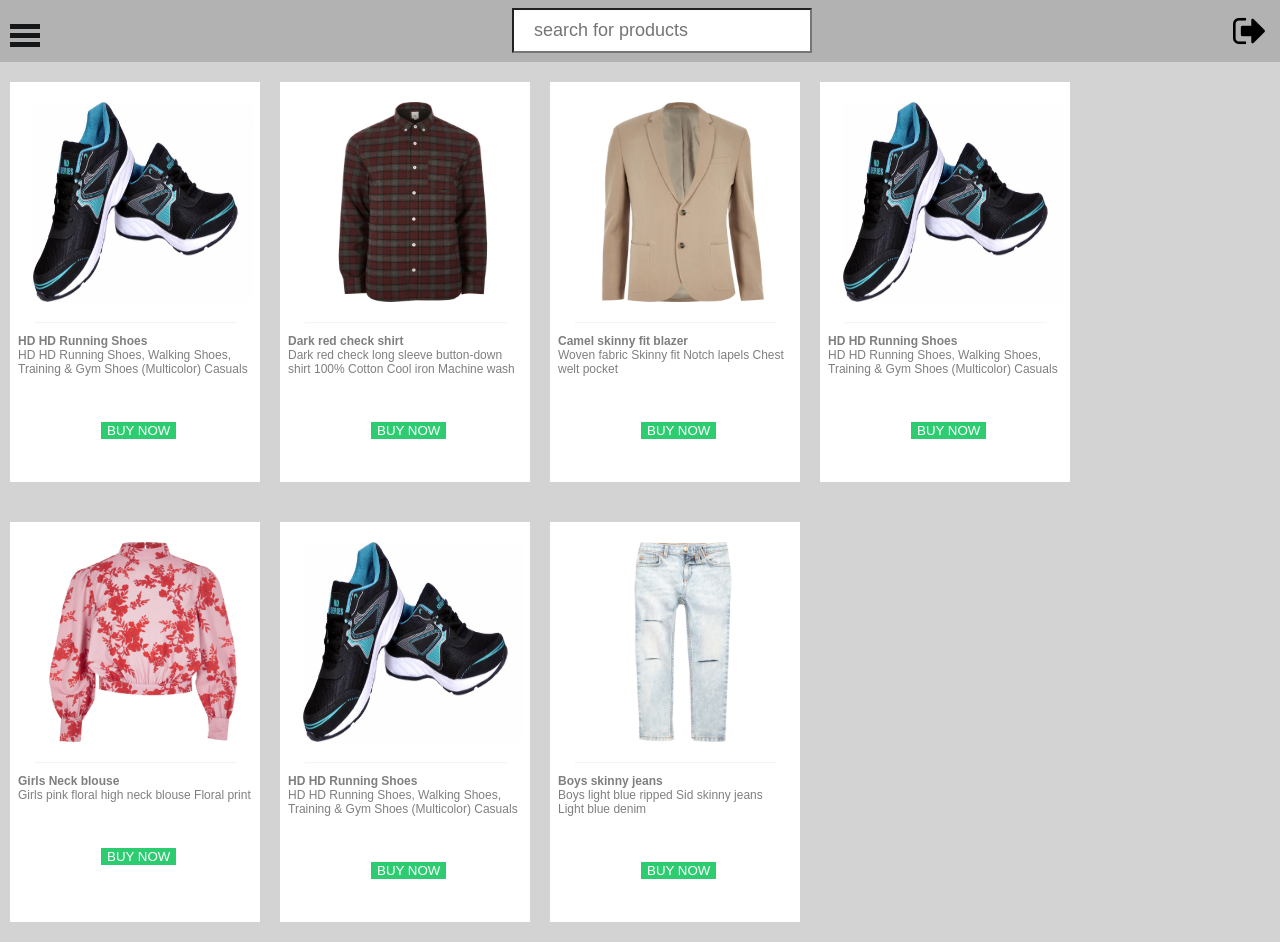
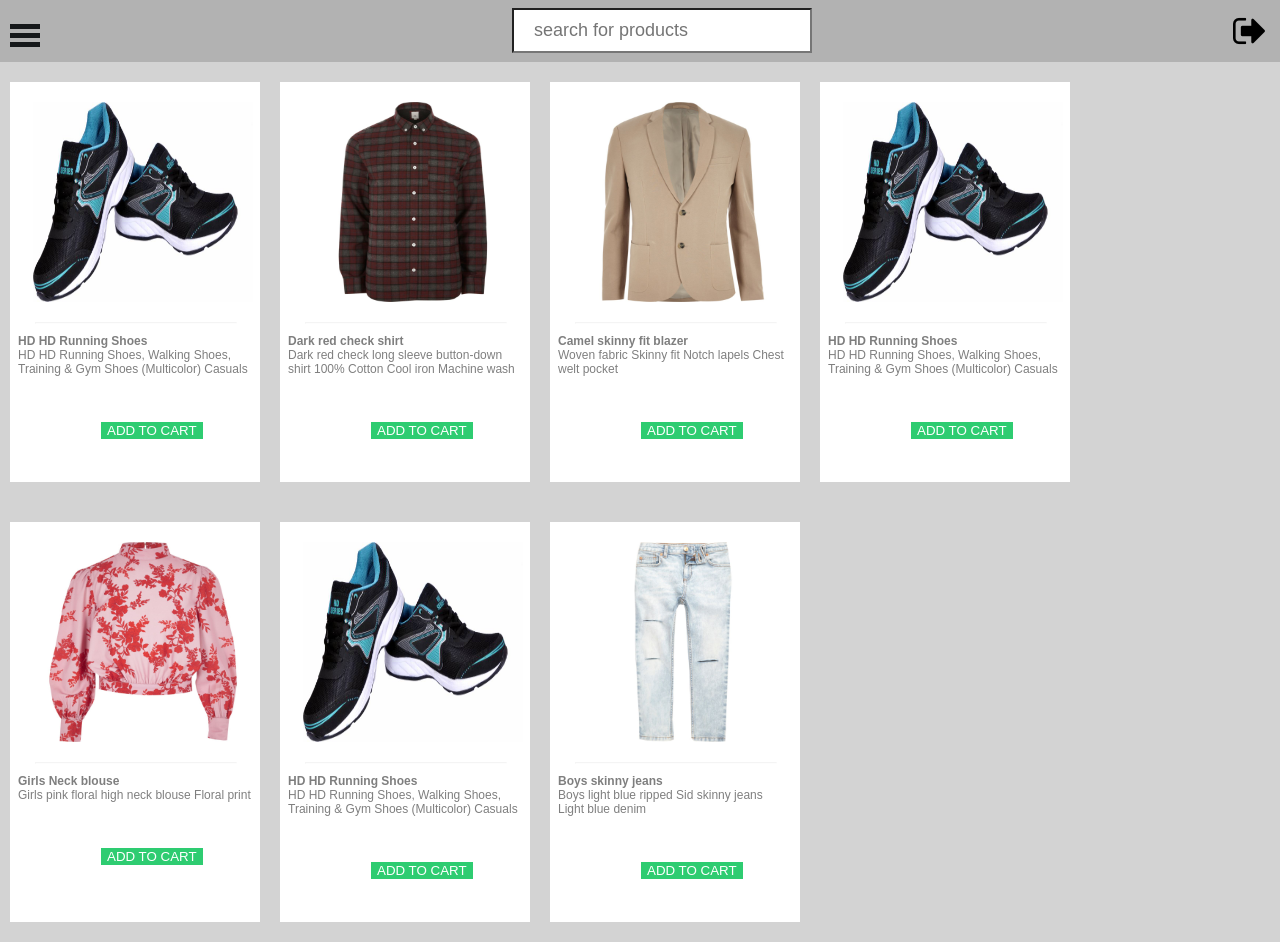
Before and after one commit to jomasim/store-manager, a plain HTML site: page UI/home.html in a window 1280 px wide. Drawn offline with Linux system fonts and the light colour scheme.

Commit message:
[#161087625] renamed buy nos button to add to cart

```diff
--- a/UI/home.html
+++ b/UI/home.html
@@ -39,7 +39,7 @@
                             HD HD Running Shoes, Walking Shoes, Training & Gym Shoes (Multicolor) Casuals
                         </p>
                     </div>
-                    <input type="button" value="BUY NOW" name="add-cart" class="btn-add-to-cart">
+                    <input type="button" value="ADD TO CART" name="add-cart" class="btn-add-to-cart">
                 </div>
                 <div class="card">
                     <img src="static/images/shirt.jpeg" class="product">
@@ -50,7 +50,7 @@
                             Dark red check long sleeve button-down shirt 100% Cotton Cool iron Machine wash
                         </p>
                     </div>
-                    <input type="button" value="BUY NOW" name="add-cart" class="btn-add-to-cart">
+                    <input type="button" value="ADD TO CART" name="add-cart" class="btn-add-to-cart">
                 </div>
 
                 <div class="card">
@@ -62,7 +62,7 @@
                             Woven fabric Skinny fit Notch lapels Chest welt pocket
                         </p>
                     </div>
-                    <input type="button" value="BUY NOW" name="add-cart" class="btn-add-to-cart">
+                    <input type="button" value="ADD TO CART" name="add-cart" class="btn-add-to-cart">
                 </div>
                 <div class="card">
                     <img src="static/images/shoes.jpeg" class="product">
@@ -73,7 +73,7 @@
                             HD HD Running Shoes, Walking Shoes, Training & Gym Shoes (Multicolor) Casuals
                         </p>
                     </div>
-                    <input type="button" value="BUY NOW" name="add-cart" class="btn-add-to-cart">
+                    <input type="button" value="ADD TO CART" name="add-cart" class="btn-add-to-cart">
                 </div>
                 <div class="card">
                     <img src="static/images/blouse.jpeg" class="product">
@@ -84,7 +84,7 @@
                             Girls pink floral high neck blouse Floral print
                         </p>
                     </div>
-                    <input type="button" value="BUY NOW" name="add-cart" class="btn-add-to-cart">
+                    <input type="button" value="ADD TO CART" name="add-cart" class="btn-add-to-cart">
                 </div>
                 <div class="card">
                     <img src="static/images/shoes.jpeg" class="product">
@@ -95,7 +95,7 @@
                             HD HD Running Shoes, Walking Shoes, Training & Gym Shoes (Multicolor) Casuals
                         </p>
                     </div>
-                    <input type="button" value="BUY NOW" name="add-cart" class="btn-add-to-cart">
+                    <input type="button" value="ADD TO CART" name="add-cart" class="btn-add-to-cart">
                 </div>
                 <div class="card">
                     <img src="static/images/jeans.jpeg" class="product">
@@ -106,7 +106,7 @@
                             Boys light blue ripped Sid skinny jeans Light blue denim
                         </p>
                     </div>
-                    <input type="button" value="BUY NOW" name="add-cart" class="btn-add-to-cart">
+                    <input type="button" value="ADD TO CART" name="add-cart" class="btn-add-to-cart">
                 </div>
             </div>
         </div>
```
